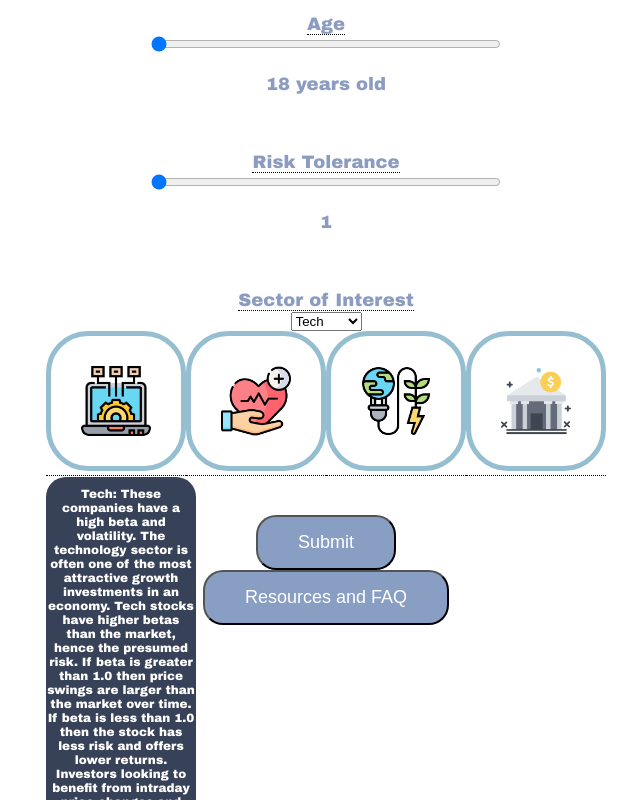
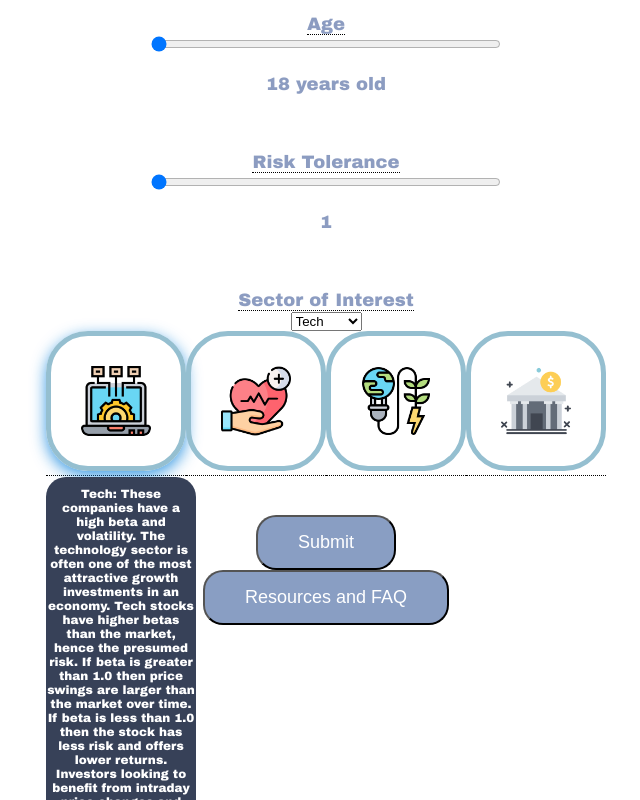
Before and after one commit to adithyasolai/apex-pies, a React (Vite) app: page / in a window 1280 px wide. In both pictures the pointer is over the picture 430 px from the left and 802 px from the top of the page. Shown: the part 402-1202 px from the top of the page, without its empty margins (314-954 px from the left). Built offline with nearby package versions, Linux system fonts and the light colour scheme.

Commit message:
add glow effect when hovering over sector images

```diff
--- a/src/UserForm.js
+++ b/src/UserForm.js
@@ -182,7 +182,7 @@ class UserForm extends Component {
                   data-hover={SECTOR_HOVER_INFO[i]}
                 >
                   <img
-                    className="sector_images"
+                    className="sector_images glow-sectorimage"
                     key={SECTOR_IMAGES[i]}
                     src={SECTOR_IMAGES[i]}
                     data-index={i}
--- a/src/style.css
+++ b/src/style.css
@@ -131,6 +131,12 @@ h4 {
   border-bottom: 1px dotted black;
 }
 
+/* Creates a "glow" effect when hovering over a sector image */
+.glow-sectorimage:hover {
+  color: rgba(255, 255, 255, 1);
+  box-shadow: 0 5px 15px rgba(12, 130, 220, 0.783);
+}
+
 .hovertext_image:before {
   content: attr(data-hover);
   visibility: hidden;
```
